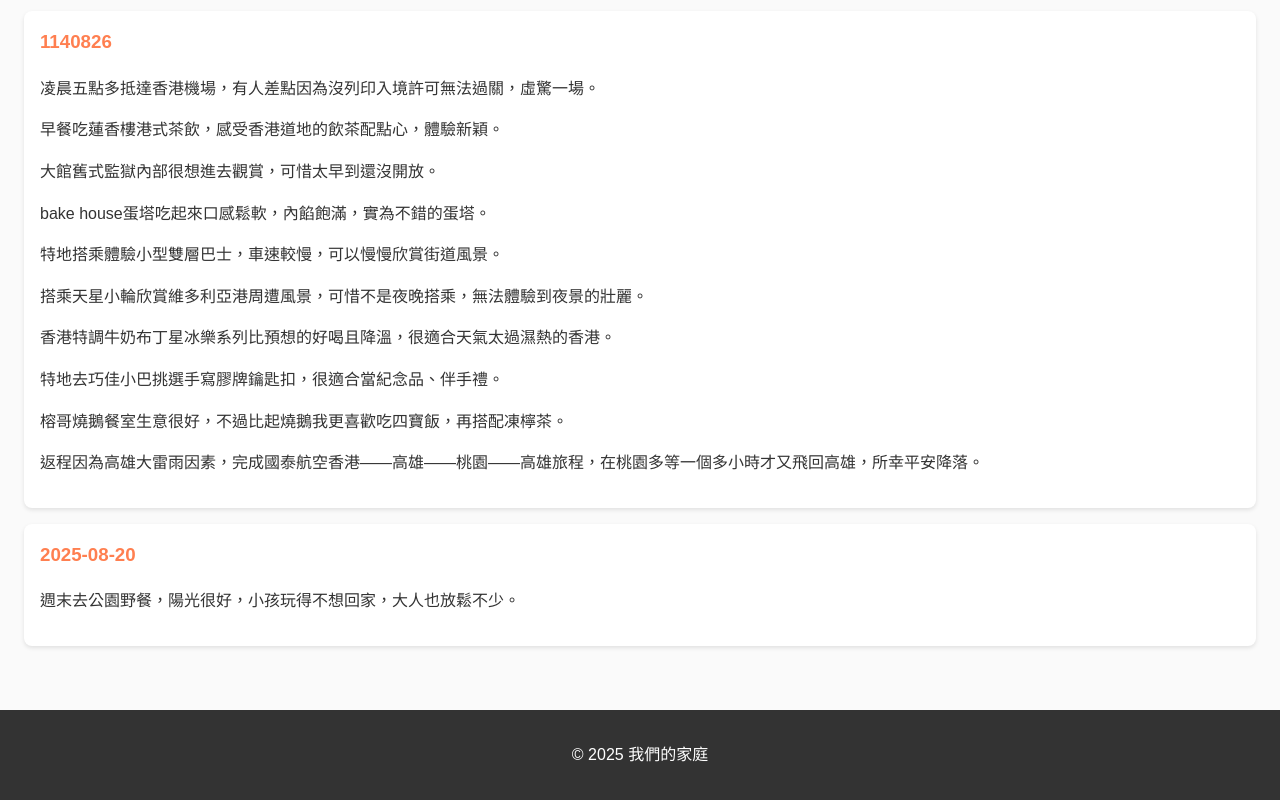
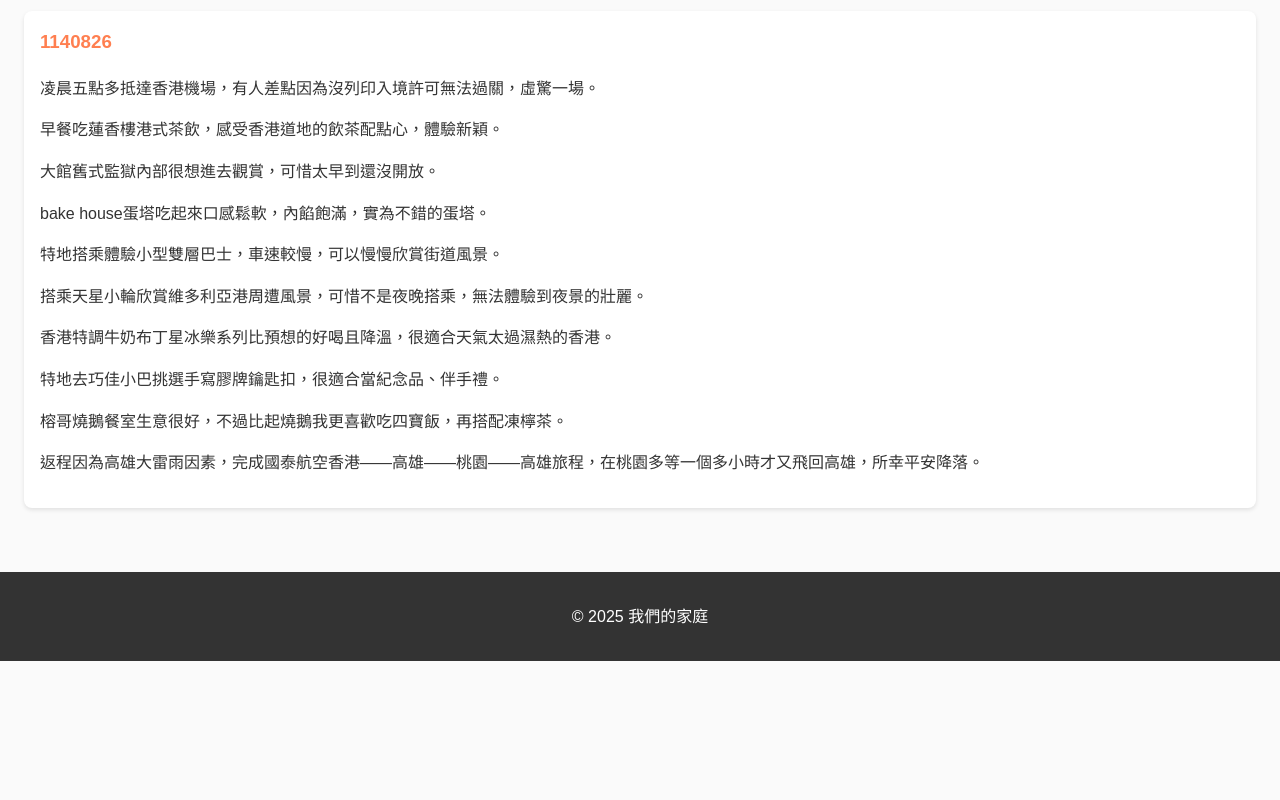
Before and after one commit to a237423173/AndyPeini.github.io, a plain HTML site: page index.html in a window 1280 px wide. Shown: the part 910-1710 px from the top of the page. After the commit the page ends 1571 px from the top, so only its background shows below. Drawn offline with Linux system fonts and the light colour scheme.

Commit message:
Update index.html

```diff
--- a/index.html
+++ b/index.html
@@ -39,10 +39,6 @@
         <p>榕哥燒鵝餐室生意很好，不過比起燒鵝我更喜歡吃四寶飯，再搭配凍檸茶。</p>
         <p>返程因為高雄大雷雨因素，完成國泰航空香港——高雄——桃園——高雄旅程，在桃園多等一個多小時才又飛回高雄，所幸平安降落。</p>
       </article>
-      <article>
-        <h3>2025-08-20</h3>
-        <p>週末去公園野餐，陽光很好，小孩玩得不想回家，大人也放鬆不少。</p>
-      </article>
     </section>
   </main>
 
```
